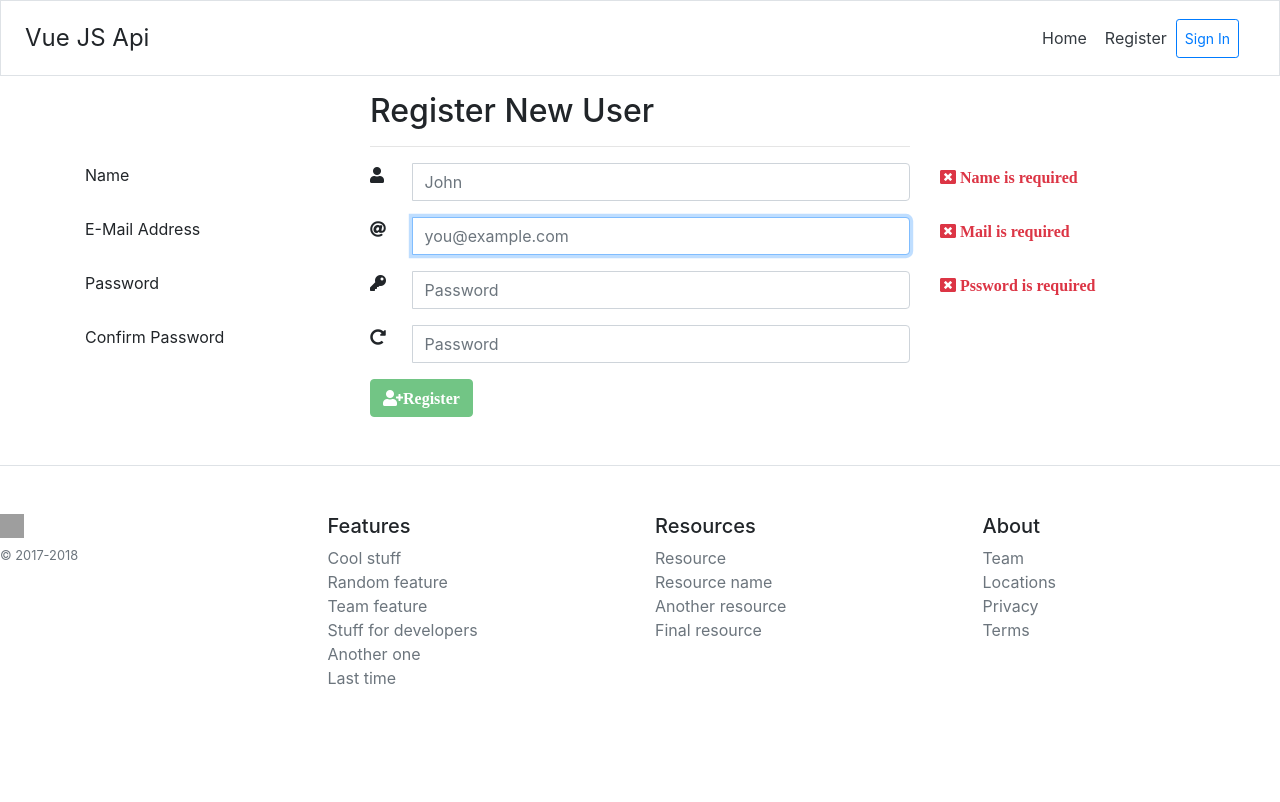
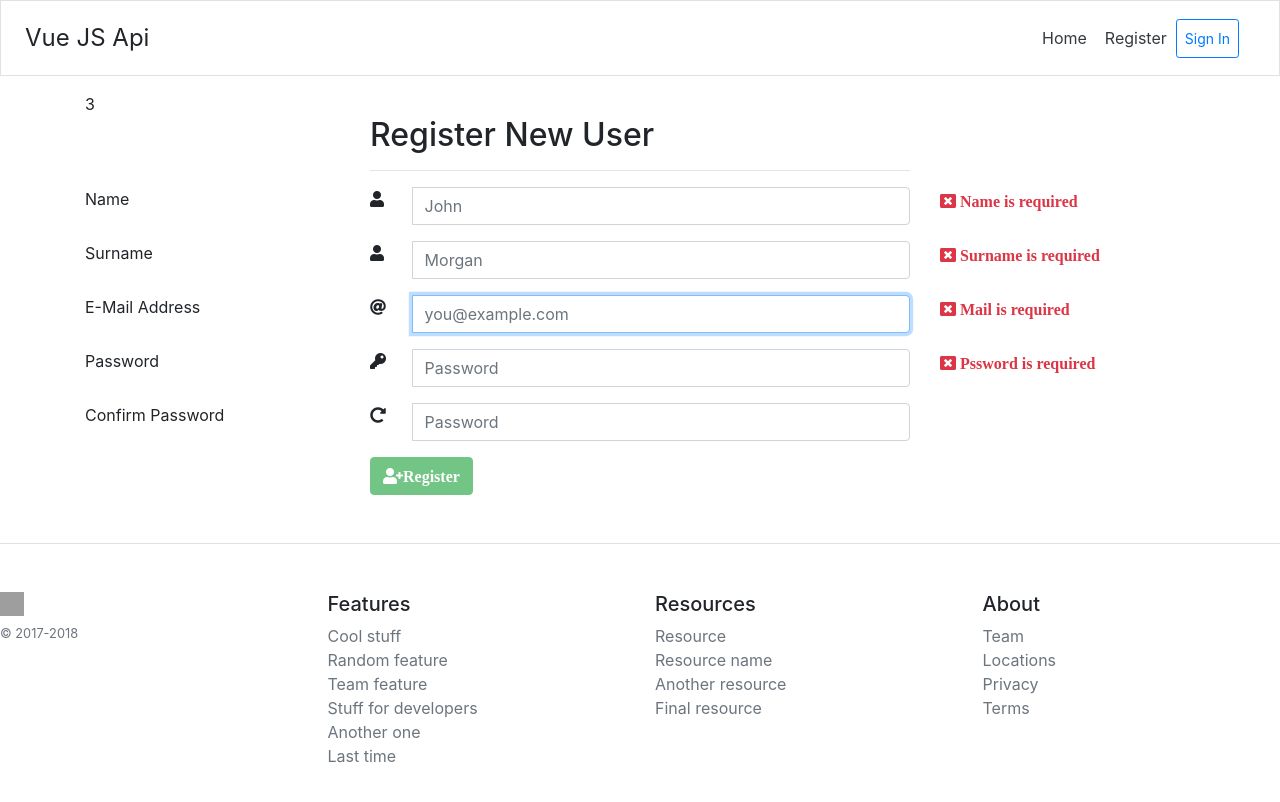
Before and after one commit to Smbat141/vue-api, a Vue app: page /logOut in a window 1280 px wide. Shown: the top 802 px of the page. Built offline with nearby package versions, Linux system fonts and the light colour scheme; grey boxes are pictures that could not be loaded.

Commit message:
api login created

```diff
--- a/src/App.vue
+++ b/src/App.vue
@@ -5,7 +5,7 @@
         <div class="border m-2"  v-if="authUser">
             <nav class="my-2 my-md-0 mr-md-3  bg-light text-warning" >
                 <router-link class="p-2 text-dark" to="/">
-                    <img :src="authUser.image" style="height: 50px;height:50px">
+                    <img src="https://encrypted-tbn0.gstatic.com/images?q=tbn:ANd9GcTWrkZnWIcM5SWiw59Vh5tdKzHNCtbVcTiLc2v6YNtXY52jTIb--A" style="height: 50px;height:50px">
                 </router-link>
                 <router-link class="p-2 text-dark" to="/">
                     {{authUser.name}} {{authUser.surname}}
--- a/src/components/Login.vue
+++ b/src/components/Login.vue
@@ -23,6 +23,7 @@
 
 <script>
     import {required, email} from 'vuelidate/lib/validators'
+    import axios from 'axios'
     export default {
         name: "Login",
         data() {
@@ -80,16 +81,17 @@
         },
         methods: {
             login() {
-                this.userData.map((user) => {
-                    if (user.email === this.email && user.password === this.password) {
-                        this.$router.push('/profile');
-                        this.$store.commit('userChange',user);
+                let url = 'http://127.0.0.1:8000/api/login';
+                let data = {
+                    email:this.email,
+                    password:this.password
+                };
+                axios.post(url,data).then(response => {
+                    console.log(response.data);
+                    this.$router.push('/profile');
+                    this.$store.commit('userAuth',response.data);
+                })
 
-                    }
-                    else{
-                        //
-                    }
-                })
             }
         }
 
--- a/src/components/Register.vue
+++ b/src/components/Register.vue
@@ -1,5 +1,6 @@
 <template>
     <div class="container">
+        {{userData.length}}
         <form class="form-horizontal" role="form" @submit.prevent>
             <div class="row">
                 <div class="col-md-3"></div>
@@ -26,6 +27,28 @@
                         <span class="text-danger align-middle">
                             <i class="fas fa-window-close" v-if="!$v.name.required"> Name is required</i>
                             <i class="fas fa-window-close" v-if="!$v.name.minLength"> Min length 4</i>
+                        </span>
+                    </div>
+                </div>
+            </div>
+            <div class="row">
+                <div class="col-md-3 field-label-responsive">
+                    <label for="name">Surname</label>
+                </div>
+                <div class="col-md-6">
+                    <div class="form-group">
+                        <div class="input-group mb-2 mr-sm-2 mb-sm-0">
+                            <div class="input-group-addon is-invalid" style="width: 2.6rem"><i class="fa fa-user"></i></div>
+                            <input type="text" name="sname" class="form-control" id="sname" v-model="sname"   placeholder="Morgan">
+                        </div>
+                    </div>
+
+                </div>
+                <div class="col-md-3 ">
+                    <div class="form-control-feedback " >
+                        <span class="text-danger align-middle">
+                            <i class="fas fa-window-close" v-if="!$v.sname.required"> Surname is required</i>
+                            <i class="fas fa-window-close" v-if="!$v.sname.minLength"> Min length 4</i>
                         </span>
                     </div>
                 </div>
@@ -118,7 +141,46 @@
         name: "Register",
         data(){
             return {
+                userData: [
+                    {
+                        name: 'John',
+                        surname: 'Fernandez',
+                        email: 'user1@gmail.com',
+                        password:'secret',
+                        status: 'block', //active or block
+                        activity: 'offline', //online or offline
+                        last_visit: '2019-04-29',
+                        image: 'https://encrypted-tbn0.gstatic.com/images?q=tbn:ANd9GcTWrkZnWIcM5SWiw59Vh5tdKzHNCtbVcTiLc2v6YNtXY52jTIb--A',
+                        role_id: 1, //1:user,2:admin,3:manager
+                        user_id:1,
+                    },
+                    {
+                        name: 'Michael',
+                        surname: 'Jordan',
+                        email: 'user2@gmail.com',
+                        password:'secret',
+                        status: 'block', //active or block
+                        activity: 'online', //online or offline
+                        last_visit: '2019-04-29',
+                        image: 'https://encrypted-tbn0.gstatic.com/images?q=tbn:ANd9GcTWrkZnWIcM5SWiw59Vh5tdKzHNCtbVcTiLc2v6YNtXY52jTIb--A',
+                        role_id: 1, //1:user,2:admin,3:manager
+                        user_id:2,
+                    },
+                    {
+                        name: 'Morgan',
+                        surname: 'Freeman',
+                        email: 'user3@gmail.com',
+                        password:'secret',
+                        status: 'block', //active or block
+                        activity: 'online', //online or offline
+                        last_visit: '2019-04-29',
+                        image: 'https://encrypted-tbn0.gstatic.com/images?q=tbn:ANd9GcTWrkZnWIcM5SWiw59Vh5tdKzHNCtbVcTiLc2v6YNtXY52jTIb--A',
+                        role_id: 1, //1:user,2:admin,3:manager
+                        user_id:3,
+                    }
+                ],
                 name:'',
+                sname:'',
                 email:'',
                 password:'',
                 confirm_password:'',
@@ -126,6 +188,10 @@
         },
         validations:{
             name:{
+                required,
+                minLength:minLength(4),
+            },
+            sname:{
                 required,
                 minLength:minLength(4),
             },
@@ -143,12 +209,25 @@
         },
         methods:{
           register(){
-              this.$router.push('welcome/user');
+              this.userData.push({
+                  name: this.name,
+                  surname: this.sname,
+                  email: this.email,
+                  password:this.password,
+                  status: 'block', //active or block
+                  activity: 'online', //online or offline
+                  last_visit: '2019-04-29',
+                  image: 'https://encrypted-tbn0.gstatic.com/images?q=tbn:ANd9GcTWrkZnWIcM5SWiw59Vh5tdKzHNCtbVcTiLc2v6YNtXY52jTIb--A',
+                  role_id: 1, //1:user,2:admin,3:manager
+                  user_id:this.userData.length ? this.userData[this.userData.length - 1].user_id + 1 : 1,
+              })
+              let user = this.userData[this.userData.length-1]
+              console.log(user);
+              //this.$router.push('/profile');
+              //this.$store.commit('userAuth',user);
           }
         },
-        mounted() {
 
-        }
 
     }
 </script>
--- a/src/store/index.js
+++ b/src/store/index.js
@@ -8,7 +8,7 @@ export default new Vuex.Store({
         user:{}
     },
     mutations:{
-        userChange(state,user){
+        userAuth(state,user){
             state.user = user
         },
         userLogOut(state){
```
